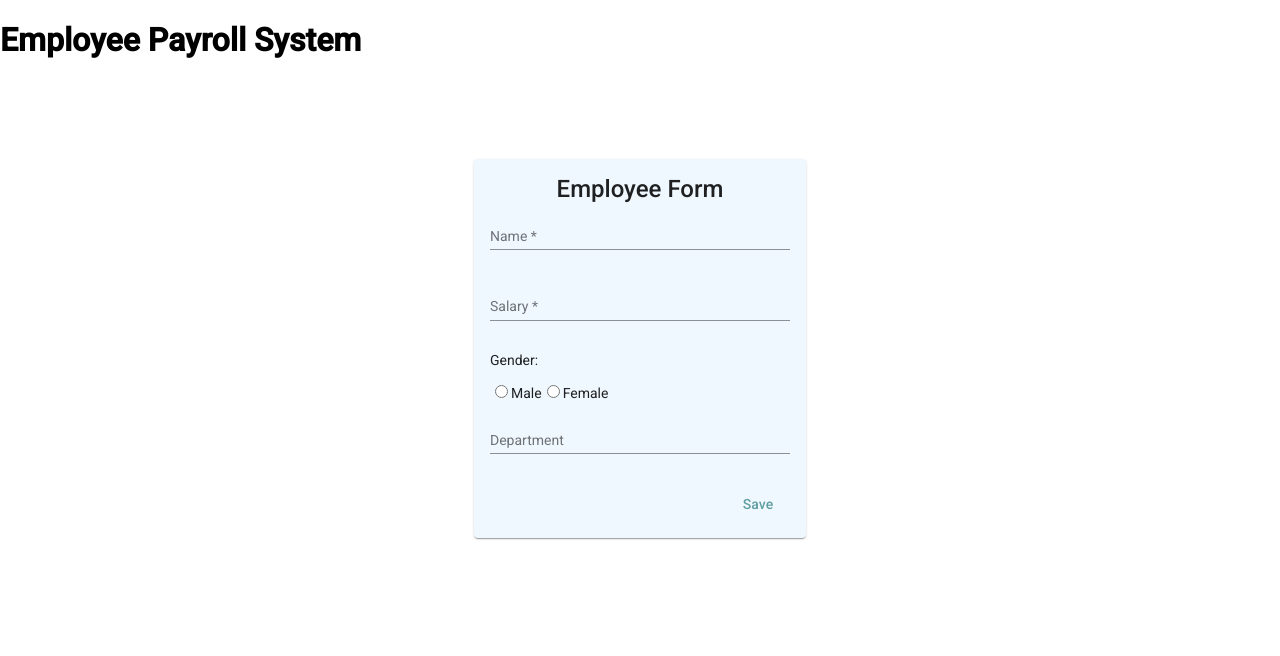
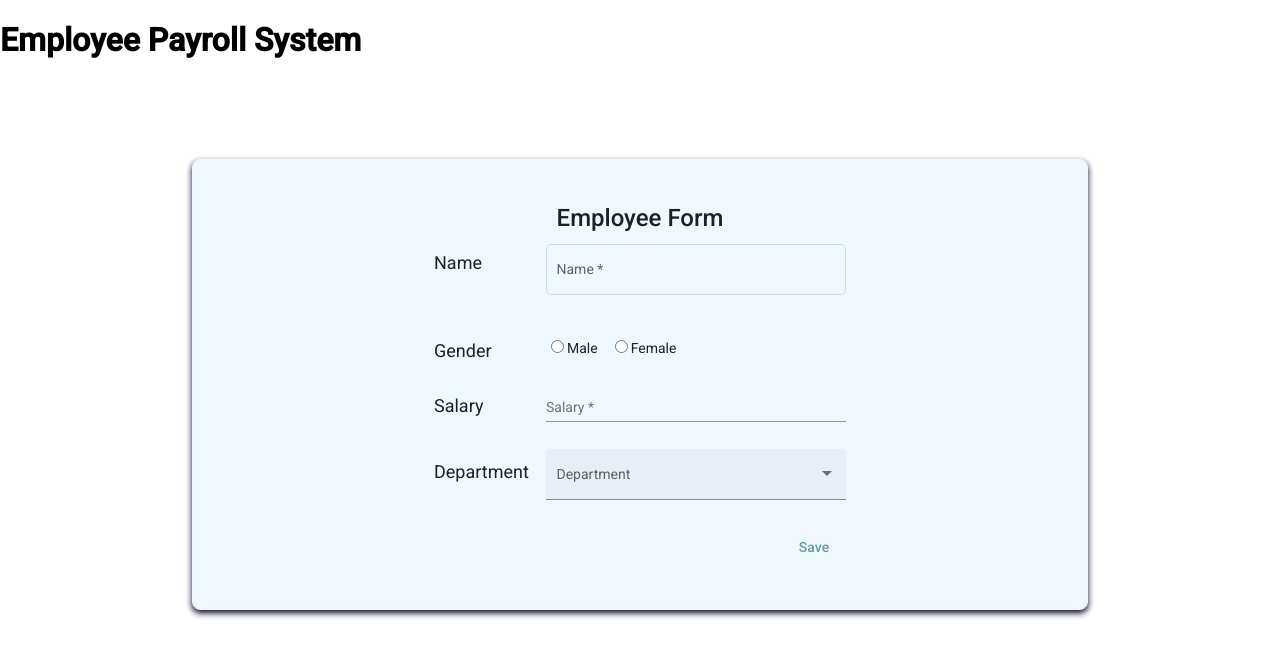
Before and after one commit to pachgadehardik/EmployeePayrollAngularApp, an Angular app: page /add in a window 1280 px wide. Shown: the top 656 px of the page. Built offline with nearby package versions, Linux system fonts and the light colour scheme; sample sign-in values are in the browser's storage.

Commit message:
Updated add-component UI

```diff
--- a/src/component/add-employee/add-employee.component.html
+++ b/src/component/add-employee/add-employee.component.html
@@ -1,38 +1,49 @@
-<div fxLayoutAlign="space-around stretch" >
-<mat-card style="background-color: aliceblue;">
+<div fxLayoutAlign="center center" fxFlexFill >
+<mat-card class="form" style="background-color: aliceblue;" fxFlex="70">
     <mat-card-title>Employee Form</mat-card-title>
-    <mat-card-content>
-        <form [formGroup]="registerForm" (ngSubmit)="onSubmit()">
-            <!-- <p> -->
-            <mat-form-field>
-                <input type="text" matInput placeholder="Name" formControlName="empName">
-                <mat-error *ngIf="registerForm.get('empName').invalid &&
-                    (registerForm.get('empName').dirty || registerForm.get('empName').touched)">{{getErrorForName()}}</mat-error>
-                <input *ngIf="employeeObj.empName" type="text" matInput placeholder="Name" formControlName="empName">
-                {{employeeObj.empName}}
-            </mat-form-field>
-            <p>
-                <mat-form-field>
-                    <input type="text" matInput placeholder="Salary" formControlName="salary">
-                    <mat-error *ngIf="registerForm.get('salary').invalid &&
-                    (registerForm.get('salary').dirty || registerForm.get('salary').touched)">{{getErrorForSalary()}}</mat-error>
-                </mat-form-field>
-            </p>
+    <mat-card-content >
+        <form  [formGroup]="registerForm" (ngSubmit)="onSubmit()">
+            <div class="row-content">
+                <label class="label text" for="name" style="font-size: large;">Name</label>
+                    <mat-form-field appearance="outline">
+                        <mat-label>Name</mat-label>
+                        <input type="text" matInput placeholder="Name" formControlName="empName">
+                        <!-- <mat-icon matSuffix>sentiment_very_satisfied</mat-icon> -->
+                        <mat-error *ngIf="registerForm.get('empName').invalid &&
+                        (registerForm.get('empName').dirty || registerForm.get('empName').touched)">{{getErrorForName()}}</mat-error>
+                      </mat-form-field>
+            </div>
 
-            <p>
-                <label for="gender">Gender:</label>
+            <div class="row-content">
+                <label class="label text" for="gender" style="font-size: large;">Gender</label>
                 <div>
                     <input id="male" type="radio" value="Male" name="gender" formControlName="gender">
                     <label for="male">Male</label>
                     <input id="female" type="radio" value="Female" name="gender" formControlName="gender">
                     <label for="female">Female</label>
                 </div>
+            </div>
 
-            <p>
+            <div class="row-content">
+                <label class="label text" for="salary" style="font-size: large;">Salary</label>
                 <mat-form-field>
-                    <input type="text" matInput placeholder="Department" formControlName="department">
+                    <input type="text" matInput placeholder="Salary" formControlName="salary">
+                    <mat-error *ngIf="registerForm.get('salary').invalid &&
+                    (registerForm.get('salary').dirty || registerForm.get('salary').touched)">{{getErrorForSalary()}}</mat-error>
                 </mat-form-field>
-            </p>
+            </div>
+
+            <div class="row-content">
+                <label class="label text" for="department" style="font-size: large;">Department</label>
+                <mat-form-field appearance="fill">
+                    <mat-label>Department</mat-label>
+                    <mat-select [(ngModel)]="selectedValue" formControlName="department">
+                      <mat-option *ngFor="let dept of departments" [value]="dept.value">
+                        {{dept.viewValue}}
+                      </mat-option>
+                    </mat-select>
+                  </mat-form-field>
+            </div>
 
             <div class="button">
                 <button [disabled]="!registerForm.valid" type="submit" style="color: cadetblue;" mat-button>Save</button>
--- a/src/component/add-employee/add-employee.component.scss
+++ b/src/component/add-employee/add-employee.component.scss
@@ -6,9 +6,35 @@
     border:1px solid #777777;
     width: 36%;
 }
+.form {
+    width: 65%;
+    padding: 44px 60px;
+    background: #ffffff 0% 0% no-repeat padding-box;
+    box-shadow: 0px 3px 6px #000029;
+    border: 1px solid #f5f5f5;
+    border-radius: 8px;
+    opacity: 1;
+}
 
 .formWidth{
     width:50% ;
+}
+
+.row-content {
+  display: flex;
+  flex-direction: row;
+  margin-bottom: 10px;
+  align-items: flex-start;
+  border: 0px solid green;
+}
+
+.label {
+  min-width: 100px;
+}
+
+label {
+  padding: 12px 12px 12px 0;
+  display: inline-block;
 }
 
 .main{
--- a/src/component/add-employee/add-employee.component.ts
+++ b/src/component/add-employee/add-employee.component.ts
@@ -5,30 +5,42 @@ import { EmployeeService } from 'src/service/employee.service';
 import { Input, Output } from '@angular/core';
 import { EventEmitter } from '@angular/core';
 
+interface Department {
+  value: string;
+  viewValue: string;
+}
+
 @Component({
   selector: 'app-add-employee',
   templateUrl: './add-employee.component.html',
   styleUrls: ['./add-employee.component.scss']
 })
+
 export class AddEmployeeComponent implements OnInit {
   employeeObj:any
   id:any
   edit = false
   registerForm: FormGroup;
+  selectedValue: string;
+  departments: Department[] = [
+    {value: 'Security', viewValue: 'Security'},
+    {value: 'IT', viewValue: 'IT'},
+    {value: 'Tech', viewValue: 'Tech'},
+    {value: 'Admin', viewValue: 'Admin'},
+    {value: 'HR', viewValue: 'HR'},
+    {value: 'Legal', viewValue: 'Legal'}
+  ];
   constructor(
     private formBuilder: FormBuilder,
     private router: Router,
     private userService: EmployeeService,
     private activatedRoute : ActivatedRoute
+
   ) {
-    console.log("nside Const"+this.router.getCurrentNavigation().extras)
-    this.employeeObj = this.router.getCurrentNavigation().extras;
+    this.id = this.activatedRoute.snapshot.params.id;
+    console.log("ID++++++"+this.id)
   }
   ngOnInit(): void {
-
-    this.id = this.activatedRoute.snapshot.params.id;
-    console.log("ID++++++"+this.id)
-
     this.registerForm = this.formBuilder.group({
       id:[],
       empName: ['', [Validators.required, Validators.minLength(2)]],
```
